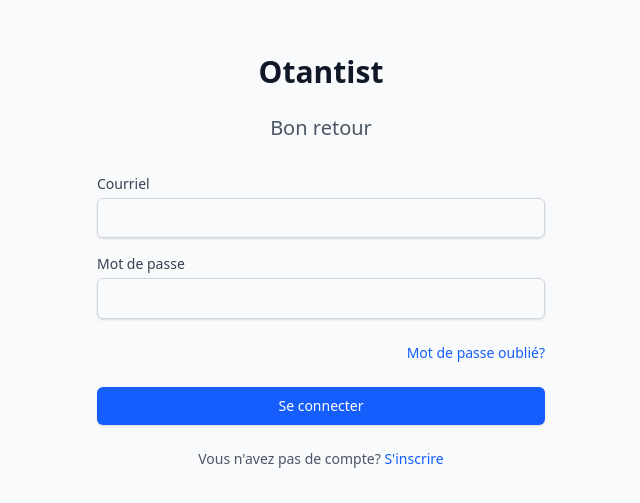
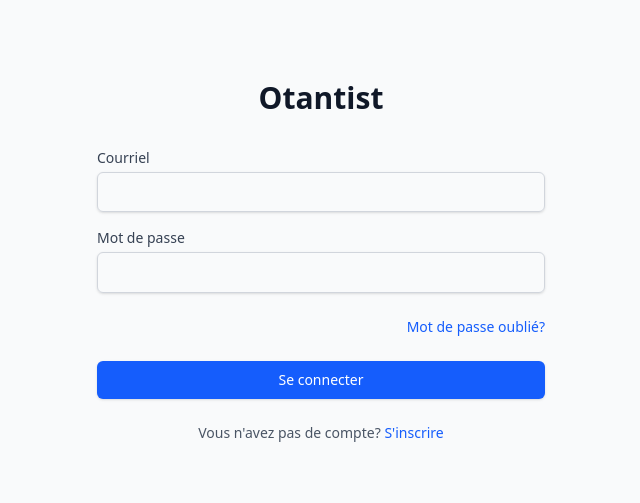
Before and after one commit to raymona/otantist, a Next.js app in the folder apps/web/: page /login in a window 1280 px wide. Shown: the part 139-642 px from the top of the page, without its empty margins (319-959 px from the left). Built offline with nearby package versions, Linux system fonts and the light colour scheme; no server answers.

Commit message:
removed "welcome back" message

```diff
--- a/apps/web/app/login/page.tsx
+++ b/apps/web/app/login/page.tsx
@@ -64,7 +64,6 @@ export default function LoginPage() {
       <div className="w-full max-w-md space-y-8">
         <div>
           <h1 className="text-center text-3xl font-bold text-gray-900">{t('common:app_name')}</h1>
-          <h2 className="mt-6 text-center text-xl text-gray-600">{t('welcome_back')}</h2>
         </div>
 
         <form className="mt-8 space-y-6" onSubmit={handleSubmit}>
```
